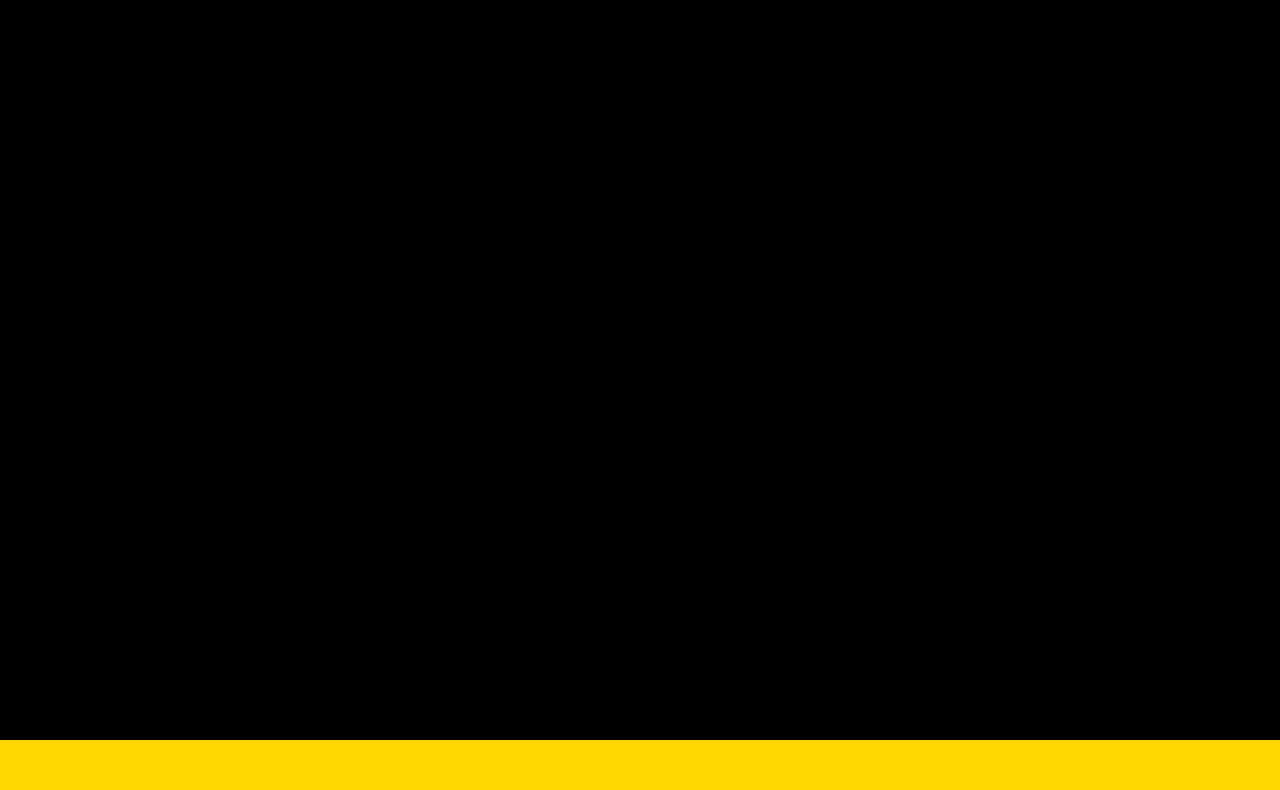
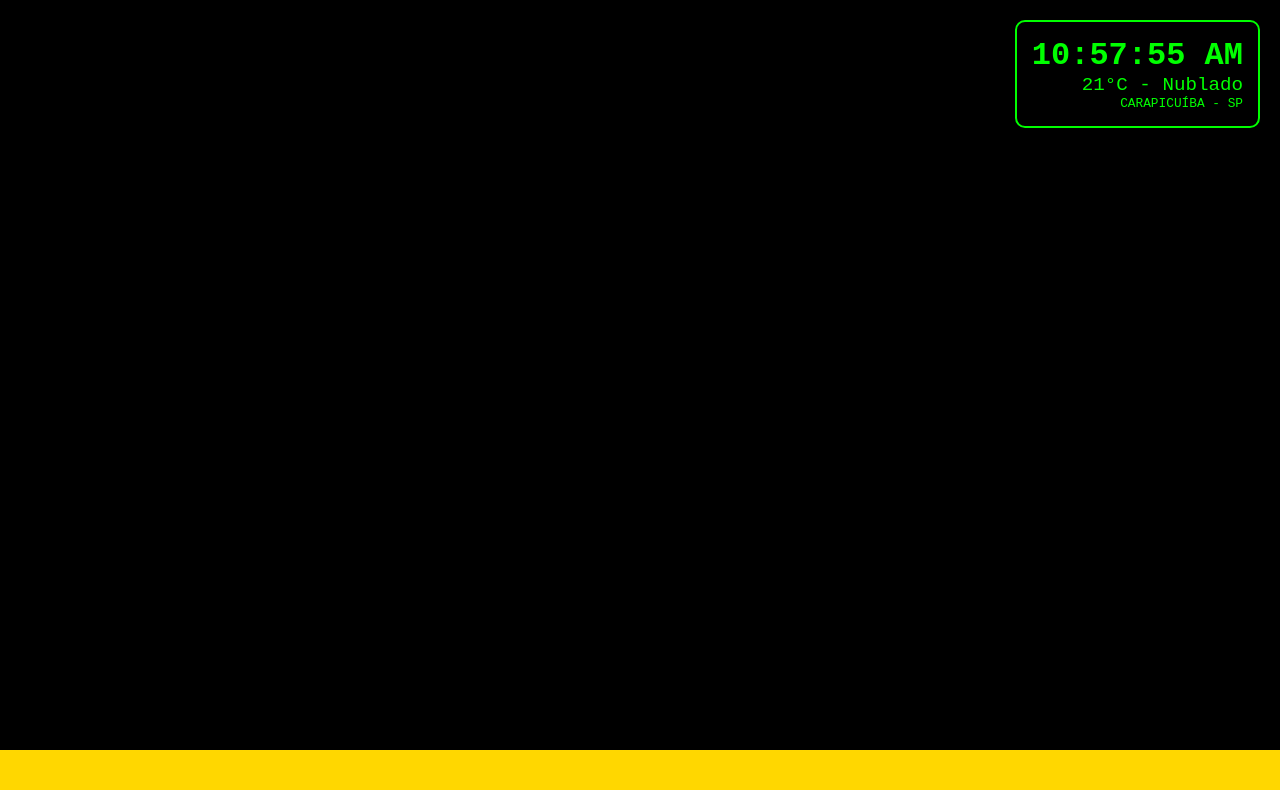
Before and after one commit to sarahgameshow-wq/SARAHTV, a plain HTML site: page index.html in a window 1280 px wide. Drawn offline with Linux system fonts and the light colour scheme; no server answers.

Commit message:
Update index.html

```diff
--- a/index.html
+++ b/index.html
@@ -2,44 +2,53 @@
 <html lang="pt-br">
 <head>
     <meta charset="UTF-8">
-    <title>SARAHTV FULLSCREEN</title>
+    <title>SARAHTV PRO</title>
     <style>
-        body {
-            margin: 0; padding: 0; height: 100vh; width: 100vw;
-            background: #000; overflow: hidden;
-            display: flex; flex-direction: column;
+        body { margin: 0; padding: 0; height: 100vh; width: 100vw; background: #000; overflow: hidden; display: flex; flex-direction: column; }
+
+        /* VÍDEO OCUPA TUDO */
+        #root { flex-grow: 1; width: 100%; position: relative; }
+        iframe, video { width: 100% !important; height: 100% !important; border: none !important; object-fit: fill !important; }
+
+        /* DASHBOARD LATERAL (RELÓGIO E TEMPO) */
+        #dashboard {
+            position: absolute; top: 20px; right: 20px;
+            background: rgba(0, 0, 0, 0.7); border: 2px solid #00FF00;
+            color: #00FF00; padding: 15px; border-radius: 10px;
+            font-family: 'Courier New', monospace; text-align: right;
+            backdrop-filter: blur(5px); z-index: 10;
         }
+        .info-valor { font-size: 2em; font-weight: bold; }
 
-        /* O VÍDEO OCUPA TUDO ACIMA DO RODAPÉ */
-        #root {
-            flex-grow: 1; width: 100%; background: #000;
-        }
-
-        iframe, video {
-            width: 100% !important; height: 100% !important;
-            border: none !important; object-fit: fill !important;
-        }
-
-        /* RODAPÉ DE NOTÍCIAS FIXO */
+        /* RODAPÉ */
         #rodape-noticias {
-            height: 60px; width: 100%;
-            background: #FFD700; color: #000;
-            display: flex; align-items: center;
-            font-size: 24px; font-weight: bold; font-family: sans-serif;
-            overflow: hidden;
+            height: 50px; width: 100%; background: #FFD700; color: #000;
+            display: flex; align-items: center; font-size: 20px; font-weight: bold;
         }
     </style>
 </head>
 <body>
 
+    <div id="dashboard">
+        <div id="relogio" class="info-valor">00:00:00</div>
+        <div style="font-size: 1.2em;">21°C - Nublado</div>
+        <div style="font-size: 0.8em;">CARAPICUÍBA - SP</div>
+    </div>
+
     <div id="root">AGUARDANDO...</div>
 
     <div id="rodape-noticias">
-        <marquee>SARAHTV ONLINE >> TRANSMISSÃO AO VIVO >> SARAH GAMES: RUA ZUMBI DOS PALMARES, 25 - OSASCO >> QUALIDADE E MANUTENÇÃO</marquee>
+        <marquee>SARAHTV ONLINE >> TRANSMISSÃO AO VIVO >> SARAH GAMES: RUA ZUMBI DOS PALMARES, 25 - OSASCO</marquee>
     </div>
 
     <script src="https://www.gstatic.com/firebasejs/9.6.1/firebase-app-compat.js"></script>
     <script src="https://www.gstatic.com/firebasejs/9.6.1/firebase-database-compat.js"></script>
     <script src="script.js"></script>
+    <script>
+        function atualizar() {
+            document.getElementById('relogio').innerText = new Date().toLocaleTimeString();
+        }
+        setInterval(atualizar, 1000);
+    </script>
 </body>
 </html>
```
